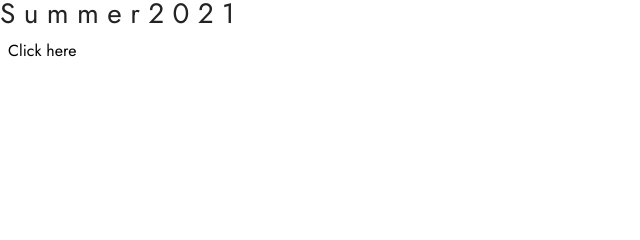
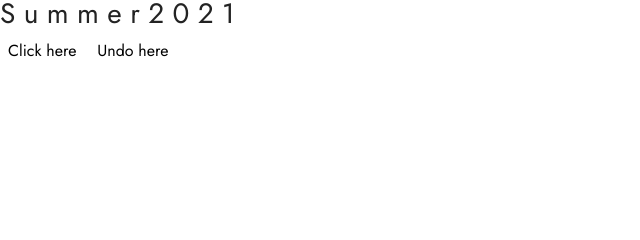
Before and after one commit to kkonyrev/kkonyrev.github.io, a plain HTML site: page index.html in a window 1280 px wide. Shown: the top 240 px of the page, 0-640 px from the left. Drawn offline with Linux system fonts and the light colour scheme; files whose address does not match are found by name.

Commit message:
Update index.html

```diff
--- a/index.html
+++ b/index.html
@@ -33,10 +33,14 @@
           titleLine=document.getElementById("titleLine");
           titleLine.className="bigger";
       }
+      function clearChange (){
+          titleLine-document.getElementById("titleLine");
+          titleLine.className="";
+      }
   </script>
 
   <button onclick="javascript:changeStuff()">Click here</button>
-
+  <button onclick="javascript:clearChange()">Undo here</button>
 
 </head>
 <body>
```
